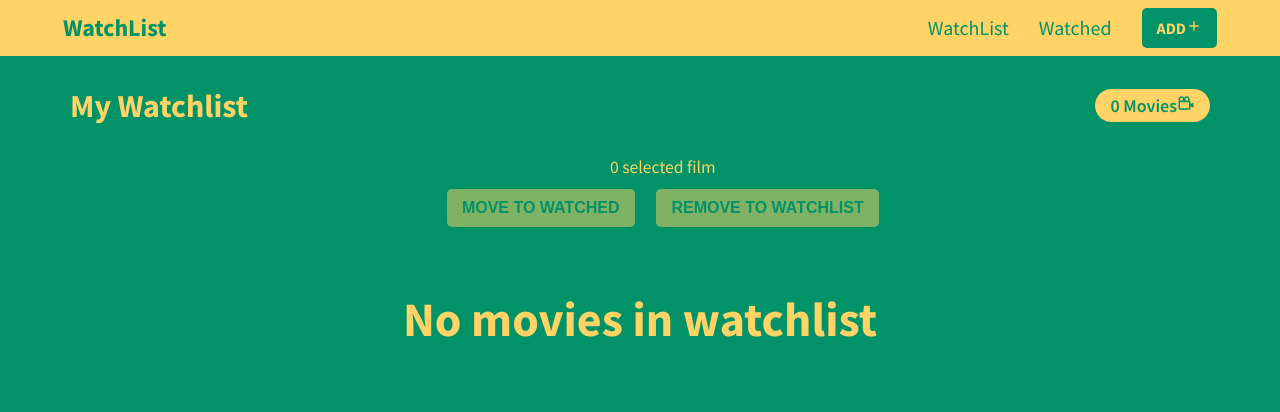
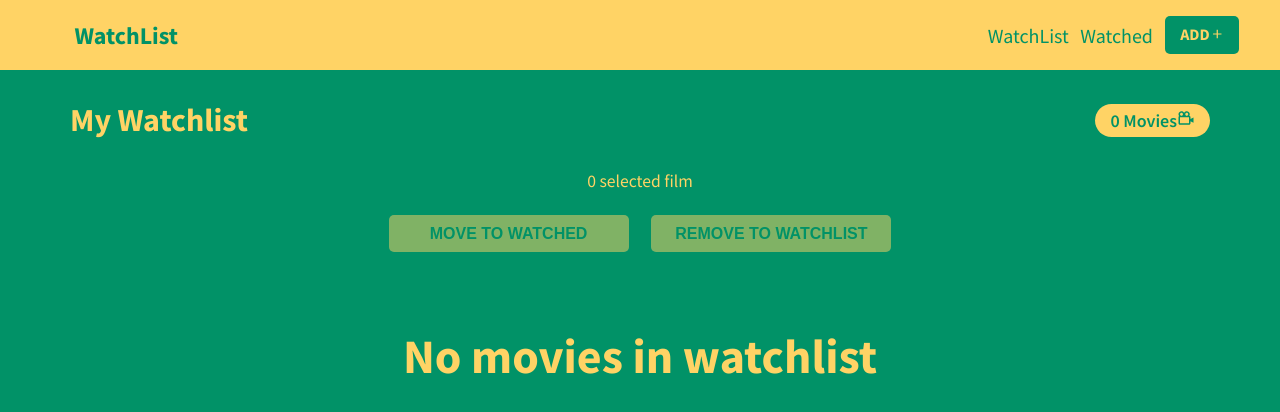
Before and after one commit to DavidBen98/watchlist, a React (Create React App) app: page / in a window 1280 px wide. Shown: the top 412 px of the page. Built offline with nearby package versions, Linux system fonts and the light colour scheme.

Commit message:
Diseño responsive

```diff
--- a/src/components/Watched.js
+++ b/src/components/Watched.js
@@ -53,7 +53,7 @@ const Watched = () => {
                         (
                             <>
                                 <button
-                                    className="btn btn--margin"
+                                    className="btn"
                                     onClick={() =>
                                         {
                                             addMoviesToWatchlist(moviesselect);
@@ -78,7 +78,7 @@ const Watched = () => {
                             </>
                         ) : (
                             <>
-                                <button className="btn btn--margin" disabled={true}>Move to Watchlist</button>
+                                <button className="btn" disabled={true}>Move to Watchlist</button>
                                 <button className="btn" disabled={true}>Remove to Watched</button>
                             </>
                         )
--- a/src/components/Watchlist.js
+++ b/src/components/Watchlist.js
@@ -51,7 +51,7 @@ const Watchlist = () => {
                             (
                                 <>
                                     <button
-                                        className="btn btn--margin"
+                                        className="btn"
                                         onClick={() =>
                                             {
                                                 addMoviesToWatched(moviesselect);
@@ -76,7 +76,7 @@ const Watchlist = () => {
                                 </>
                             ) : (
                                 <>
-                                    <button className="btn btn--margin" disabled={true}>Move to Watched</button>
+                                    <button className="btn" disabled={true}>Move to Watched</button>
                                     <button className="btn" disabled={true}>Remove to Watchlist</button>
                                 </>
                             )
--- a/src/index.css
+++ b/src/index.css
@@ -51,22 +51,20 @@ body {
     padding: .5rem;
 }
 
-@media (min-width: 768px) {
-  .container, .add__container, .header__container, .movie__container {
-    width: 750px;
-  }
+.header__container{
+  justify-content: center;
+  flex-wrap: wrap;
 }
 
-@media (min-width: 992px) {
-  .container, .add__container, .header__container, .movie__container {
-    width: 970px;
-  }
+.header__brand{
+  text-align: center;
+  width: 100%;
+  margin: 1%;
 }
 
-@media (min-width: 1200px) {
-  .container, .add__container, .header__container, .movie__container {
-    width: 1170px;
-  }
+.header__nav{
+  width: 100%;
+  justify-content: space-around;
 }
 
 *,
@@ -87,15 +85,15 @@ body {
   font-size: 1rem;
   transition: all 0.3s ease;
   line-height: 1.1;
+  margin: 1%;
+  width: 240px;
 }
 
 .btn--invertColor{
   color: var(--secondary);
   background-color: var(--primary);
-}
-
-.btn--margin{
-  margin-right: 2%;
+  display: flex;
+  width: auto;
 }
 
 .btn:hover {
@@ -158,7 +156,7 @@ header .header__nav {
 
 header .header__nav li {
   display: inline-block;
-  margin-right: 30px;
+  margin-right: 5%;
 }
 
 header .header__nav li:last-child {
@@ -257,7 +255,7 @@ header .header__nav li:last-child {
   justify-content: center;
   flex-wrap: wrap;
   width: 100%;
-  margin: 1% 2% 2% 2%;
+  margin: 1% auto 2% auto;
 }
 
 .movie__count {
@@ -281,7 +279,7 @@ header .header__nav li:last-child {
 
 .movie__grid {
   display: grid;
-  grid-template-columns: repeat(3, 1fr);
+  grid-template-columns: repeat(2, 1fr);
   grid-gap: 30px;
 }
 
@@ -297,12 +295,6 @@ header .header__nav li:last-child {
   margin: 0;
   width: 100%;
   font-size: 1.1rem;
-}
-
-@media (min-width: 992px) {
-  .movie__grid {
-    grid-template-columns: repeat(5, 1fr);
-  }
 }
 
 .card {
@@ -367,3 +359,40 @@ header .header__nav li:last-child {
   color: var(--secondary);
   cursor: pointer;
 }
+
+@media (min-width: 992px) {
+  .movie__grid {
+    grid-template-columns: repeat(5, 1fr);
+  }
+}
+
+@media (min-width: 768px) {
+  .container, .add__container, .header__container, .movie__container {
+    width: 750px;
+  }
+
+  .header__container{
+    justify-content: space-between;
+  }
+
+  .header__nav{
+    width: auto;
+    justify-content: start;
+  }
+
+  .header__brand{
+    width: auto;
+  }
+}
+
+@media (min-width: 992px) {
+  .container, .add__container, .header__container, .movie__container {
+    width: 970px;
+  }
+}
+
+@media (min-width: 1200px) {
+  .container, .add__container, .header__container, .movie__container {
+    width: 1170px;
+  }
+}
```
